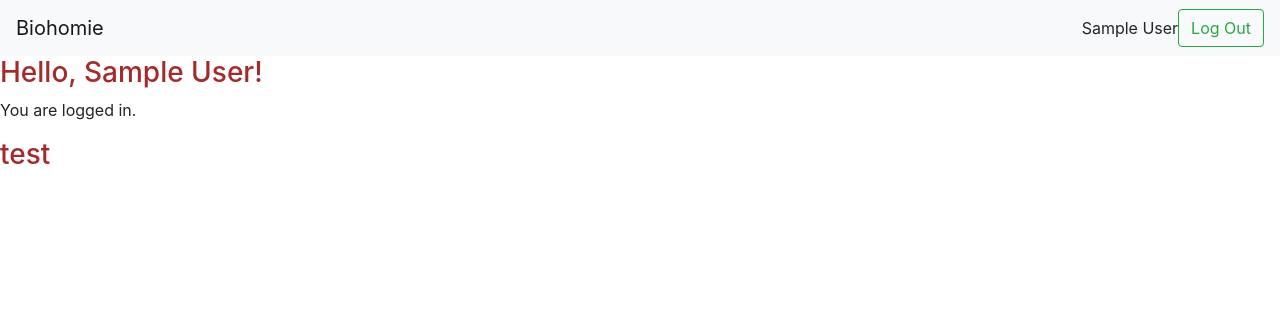
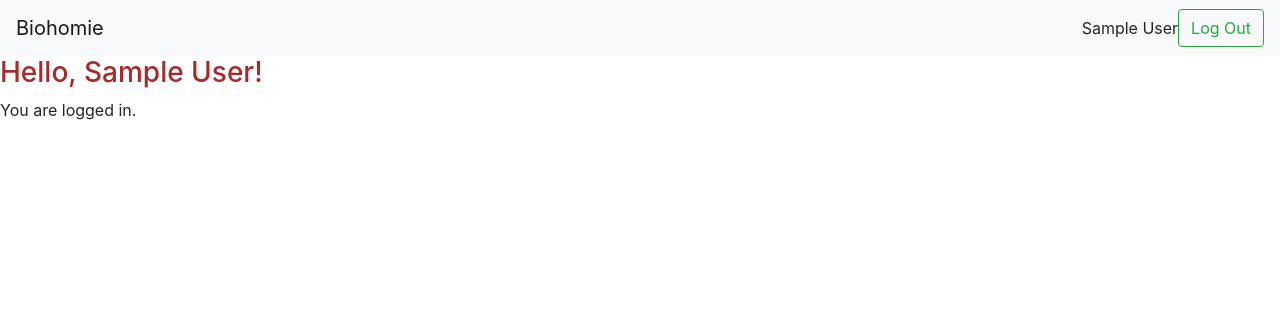
Before and after one commit to etefft/Biohomie, a PHP site: page /dashboard/index.php in a window 1280 px wide. Shown: the top 316 px of the page. Run offline with PHP 8.4, Linux system fonts and the light colour scheme; the visitor is signed in with stand-in values (Sample User, id 1).

Commit message:
removed placeholder footer text

```diff
--- a/includes/footer.php
+++ b/includes/footer.php
@@ -3,7 +3,7 @@
     <!-- This page contains any code that will be on the footer of any page unless a separate footer is needed and created -->
 
     <footer>
-        <h3>test</h3>
+
     </footer>
     <script src="js/main.js"></script>
     </body>
```
